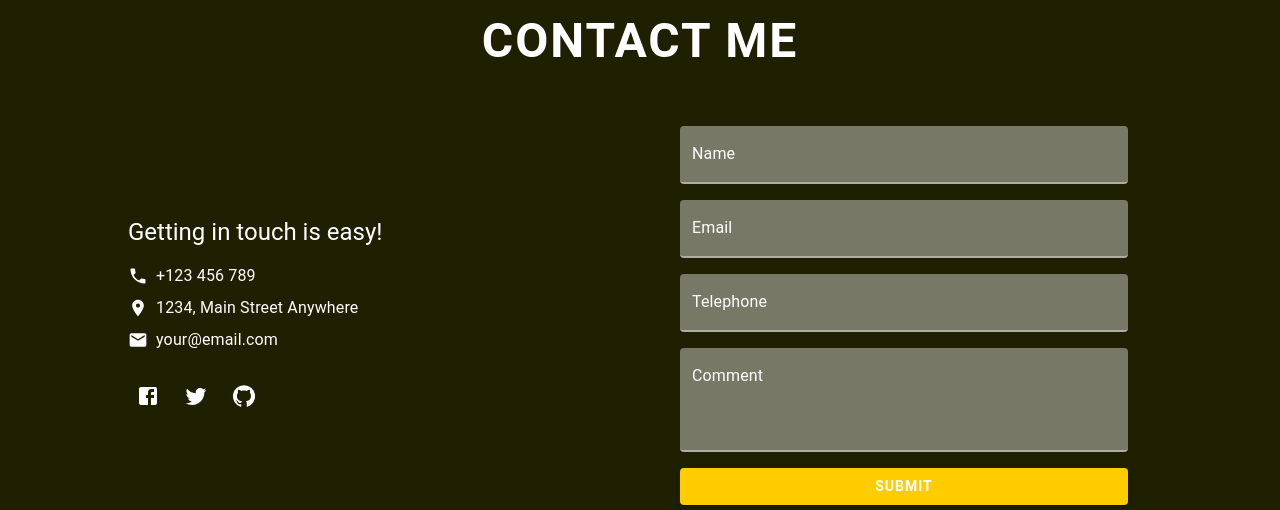
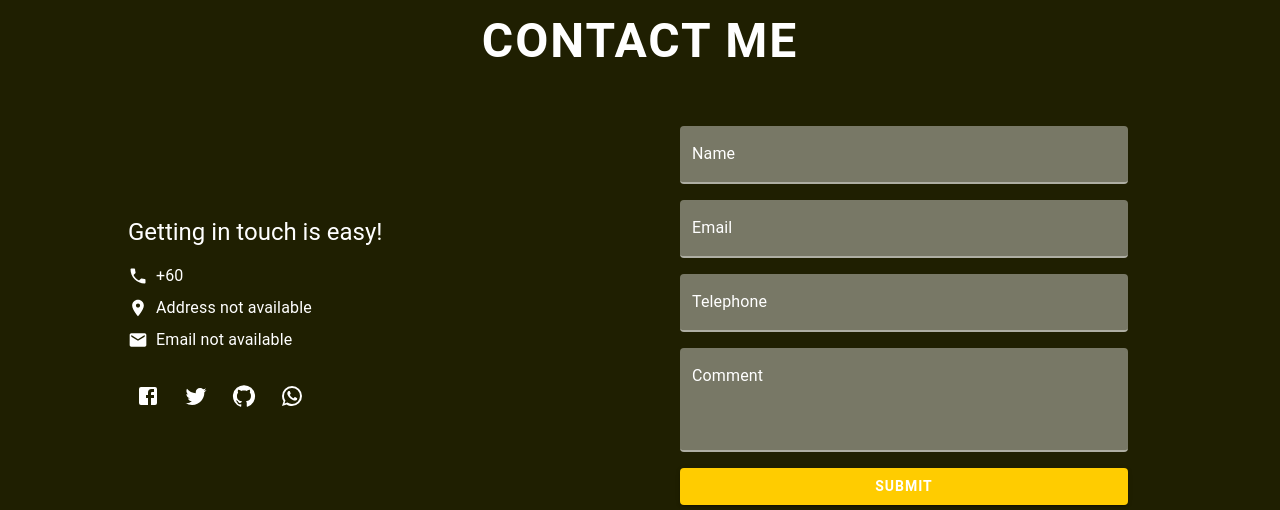
Before and after one commit to mnsuhairil/personal-portfolio, a React (Vite) app: page /all-projects in a window 1280 px wide. Shown: the part 442-952 px from the top of the page. Built offline with nearby package versions, Linux system fonts and the light colour scheme; no server answers; the database is empty.

Commit message:
feat: adding new footer into website

```diff
--- a/src/components/Footer.tsx
+++ b/src/components/Footer.tsx
@@ -1,4 +1,4 @@
-import React from "react";
+import React, { useState, useEffect } from "react";
 import {
   Box,
   Typography,
@@ -17,7 +17,12 @@ import {
   Twitter,
   GitHub,
 } from "@mui/icons-material";
+import WhatsAppIcon from "@mui/icons-material/WhatsApp"; // Add this import
 import theme from "../themes/theme";
+import { getDatabase, ref, push, get } from "firebase/database";
+import app from "../firebase";
+
+const db = getDatabase(app);
 
 const inputSx = (themeMode: "dark" | "light") => ({
   "& .MuiFilledInput-root": {
@@ -36,7 +41,69 @@ const inputSx = (themeMode: "dark" | "light") => ({
   },
 });
 
-const Footer: React.FC<{ themeMode: "dark" | "light" }> = ({ themeMode }) => (
+const Footer: React.FC<{ themeMode: "dark" | "light" }> = ({ themeMode }) => {
+  const [form, setForm] = useState({
+    Name: "",
+    Email: "",
+    Telephone: "",
+    Comment: "",
+  });
+  const [loading, setLoading] = useState(false);
+
+  // State for biodata
+  const [contact, setContact] = useState({
+    phone_number: "",
+    address_home: "",
+    email: "",
+  });
+
+  useEffect(() => {
+    const fetchBiodata = async () => {
+      const biodataRef = ref(db, "personalAppDatabase/portfolio_web_data/Biodata");
+      const snapshot = await get(biodataRef);
+      if (snapshot.exists()) {
+        const data = snapshot.val();
+        setContact({
+          phone_number: data.phone_number || "",
+          address_home: data.address_home || "",
+          email: data.email || "",
+        });
+      }
+    };
+    fetchBiodata();
+  }, []);
+
+  const handleChange = (
+    e: React.ChangeEvent<HTMLInputElement | HTMLTextAreaElement>
+  ) => {
+    setForm({ ...form, [e.target.name]: e.target.value });
+  };
+
+  const handleSubmit = async (e: React.FormEvent) => {
+    e.preventDefault();
+    setLoading(true);
+    try {
+      await push(ref(db, "personalAppDatabase/comments"), {
+        ...form,
+        read: false,
+      });
+      setForm({ Name: "", Email: "", Telephone: "", Comment: "" });
+      alert("Comment submitted!");
+    } catch (err) {
+      alert("Failed to submit comment.");
+    }
+    setLoading(false);
+  };
+
+  // Format WhatsApp link
+  const whatsappNumber = contact.phone_number
+    ? `60${contact.phone_number.replace(/^0+/, "")}`
+    : "";
+  const whatsappLink = whatsappNumber
+    ? `https://wa.me/${whatsappNumber}`
+    : "#";
+
+  return (
     <Box
       sx={{
         background: theme[themeMode].custom.background,
@@ -47,7 +114,7 @@ const Footer: React.FC<{ themeMode: "dark" | "light" }> = ({ themeMode }) => (
       }}
       component="footer"
     >
-    {/* First Row: Centered CONTACT US */}
+      {/* First Row: Centered CONTACT ME */}
       <Box sx={{ width: "100%", mb: 4, textAlign: "center" }}>
         <Typography
           variant="h4"
@@ -63,36 +130,53 @@ const Footer: React.FC<{ themeMode: "dark" | "light" }> = ({ themeMode }) => (
       {/* Second Row: 2 Columns */}
       <Grid container spacing={4} alignItems="stretch">
         {/* Left Side: Contact Info */}
-      <Grid item xs={12} md={6} sx={{ display: "flex", alignItems: { xs: "center", md: "flex-start" },
-          flexDirection: { xs: "column", md: "column" }}}>
-        <Box sx={{ flex: 1, display: "flex", flexDirection: "column", justifyContent: "center" }}>
+        <Grid
+          item
+          xs={12}
+          md={6}
+          sx={{
+            display: "flex",
+            alignItems: { xs: "center", md: "flex-start" },
+            flexDirection: { xs: "column", md: "column" },
+          }}
+        >
+          <Box
+            sx={{
+              flex: 1,
+              display: "flex",
+              flexDirection: "column",
+              justifyContent: "center",
+            }}
+          >
             <Typography variant="h5" sx={{ mb: 2 }}>
               Getting in touch is easy!
             </Typography>
             <Stack direction="row" alignItems="center" spacing={1} sx={{ mb: 1 }}>
               <Phone fontSize="small" />
-            <Typography variant="body1">+123 456 789</Typography>
+              <Typography variant="body1">
+                {contact.phone_number
+                  ? `+60${contact.phone_number.replace(/^0+/, "")}`
+                  : "+60"}
+              </Typography>
             </Stack>
             <Stack direction="row" alignItems="center" spacing={1} sx={{ mb: 1 }}>
               <LocationOn fontSize="small" />
-            <Typography variant="body1">1234, Main Street Anywhere</Typography>
+              <Typography variant="body1">
+                {contact.address_home || "Address not available"}
+              </Typography>
             </Stack>
             <Stack direction="row" alignItems="center" spacing={1} sx={{ mb: 1 }}>
               <Email fontSize="small" />
               <Typography variant="body1">
-              <Link href="mailto:your@email.com" color="inherit" underline="hover">
-                your@email.com
+                <Link
+                  href={`mailto:${contact.email}`}
+                  color="inherit"
+                  underline="hover"
+                >
+                  {contact.email || "Email not available"}
                 </Link>
               </Typography>
             </Stack>
-          {/* <Stack direction="row" alignItems="center" spacing={1} sx={{ mb: 1 }}>
-            <Email fontSize="small" />
-            <Typography variant="body1">
-              <Link href="mailto:support@email.com" color="inherit" underline="hover">
-                support@email.com
-              </Link>
-            </Typography>
-          </Stack> */}
             <Stack direction="row" spacing={1} sx={{ mt: 2 }}>
               <IconButton color="inherit" href="https://facebook.com">
                 <Facebook />
@@ -102,6 +186,9 @@ const Footer: React.FC<{ themeMode: "dark" | "light" }> = ({ themeMode }) => (
               </IconButton>
               <IconButton color="inherit" href="https://github.com">
                 <GitHub />
+              </IconButton>
+              <IconButton color="inherit" href={whatsappLink} target="_blank" rel="noopener">
+                <WhatsAppIcon />
               </IconButton>
             </Stack>
           </Box>
@@ -119,13 +206,17 @@ const Footer: React.FC<{ themeMode: "dark" | "light" }> = ({ themeMode }) => (
               mx: { xs: "auto", md: 0 },
             }}
           >
+            <form onSubmit={handleSubmit}>
               <Stack spacing={2}>
                 {["Name", "Email", "Telephone"].map((label) => (
                   <TextField
                     key={label}
+                    name={label}
                     label={label}
                     variant="filled"
                     fullWidth
+                    value={form[label as keyof typeof form]}
+                    onChange={handleChange}
                     InputProps={{
                       disableUnderline: true,
                     }}
@@ -133,18 +224,23 @@ const Footer: React.FC<{ themeMode: "dark" | "light" }> = ({ themeMode }) => (
                   />
                 ))}
                 <TextField
+                  name="Comment"
                   label="Comment"
                   variant="filled"
                   fullWidth
                   multiline
                   minRows={3}
+                  value={form.Comment}
+                  onChange={handleChange}
                   InputProps={{
                     disableUnderline: true,
                   }}
                   sx={inputSx(themeMode)}
                 />
                 <Button
+                  type="submit"
                   variant="contained"
+                  disabled={loading}
                   sx={{
                     background: theme[themeMode].custom.secondary,
                     color: theme[themeMode].custom.text || "#fff",
@@ -155,13 +251,15 @@ const Footer: React.FC<{ themeMode: "dark" | "light" }> = ({ themeMode }) => (
                     },
                   }}
                 >
-              SUBMIT
+                  {loading ? "Submitting..." : "SUBMIT"}
                 </Button>
               </Stack>
+            </form>
           </Box>
         </Grid>
       </Grid>
     </Box>
   );
+};
 
 export default Footer;
--- a/src/views/Project.tsx
+++ b/src/views/Project.tsx
@@ -138,7 +138,7 @@ const ProjectPage: React.FC<ProjectPageProps> = ({ themeMode }) => {
         {topProjects.map((project, index) => (
           <Grid
             item
-            key={project.name}
+            // key={project.name}
             xs={12}
             sm={12}
             md={6}
```
Lines whose indentation alone changed are shown as unchanged.
